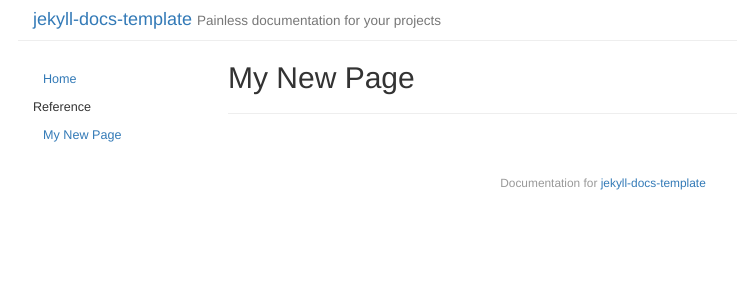
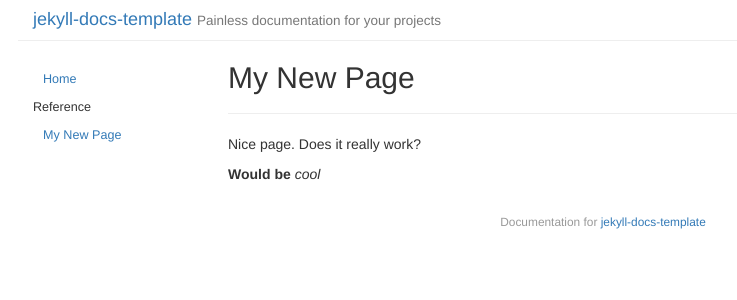
Before and after one commit to fernandoandreotti/fecgsyn, a Jekyll site: the page built from _posts/2016-03-05-my-new-page.md, in a window 1280 px wide. Shown: the top 300 px of the page, without its empty margins (37-774 px from the left). Built offline with Jekyll 4.4.1, drawn with Linux system fonts in a browser that asks for light colours.

Commit message:
Testing markdown

```diff
--- a/_posts/2016-03-05-my-new-page.md
+++ b/_posts/2016-03-05-my-new-page.md
@@ -4,3 +4,7 @@ title: "My New Page"
 category: ref
 date: 2013-06-05 12:00:00
 ---
+
+Nice page. Does it really work?
+
+**Would be** _cool_
```
